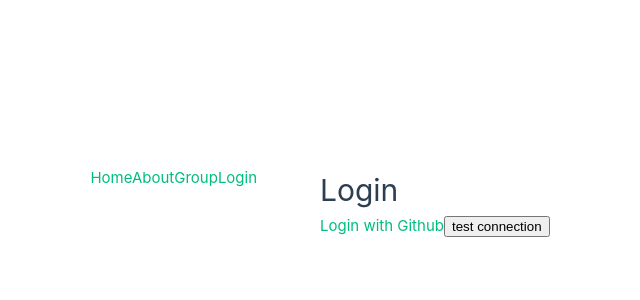
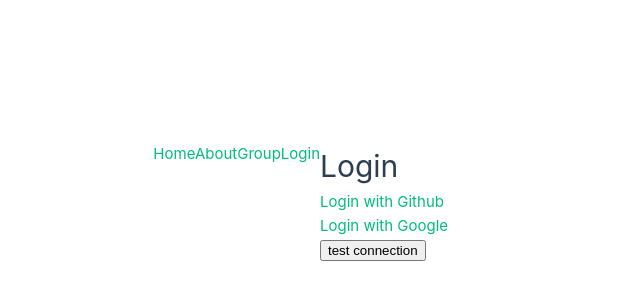
Before and after one commit to k-flynn-webdev/app-short-cal, a Vue app: page /login in a window 1280 px wide. Shown: the part 198-498 px from the top of the page, without its empty margins (320-960 px from the left). Built offline with nearby package versions, Linux system fonts and the light colour scheme; no server answers.

Commit message:
add google login button

```diff
--- a/src/views/Login.vue
+++ b/src/views/Login.vue
@@ -3,6 +3,7 @@ import { useUserStore } from "@/stores/user";
 const { getUsersAPI } = useUserStore();
 
 const gitHubLogin = import.meta.env.VITE_GITHUB_LOGIN;
+const googleLogin = import.meta.env.VITE_GOOGLE_LOGIN;
 </script>
 
 <template>
@@ -10,6 +11,10 @@ const gitHubLogin = import.meta.env.VITE_GITHUB_LOGIN;
     <h1>Login</h1>
 
     <a :href="gitHubLogin">Login with Github</a>
+    <br />
+    <a :href="googleLogin">Login with Google</a>
+
+    <br />
 
     <button @click="getUsersAPI">test connection</button>
   </main>
```
Also changed, not shown: 1 other file (tests, documents, lock files or other folders).
